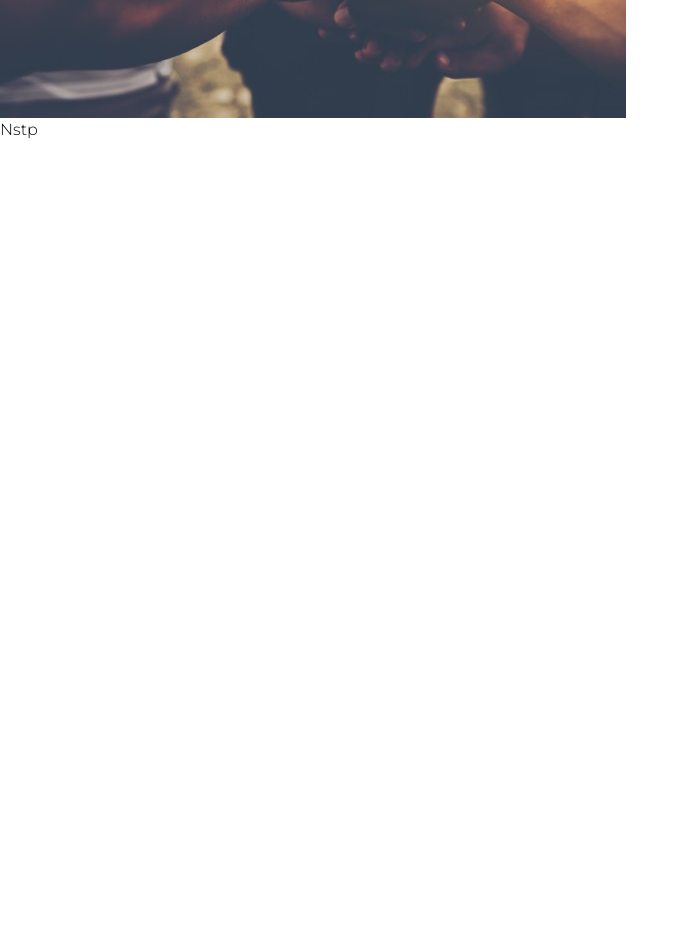
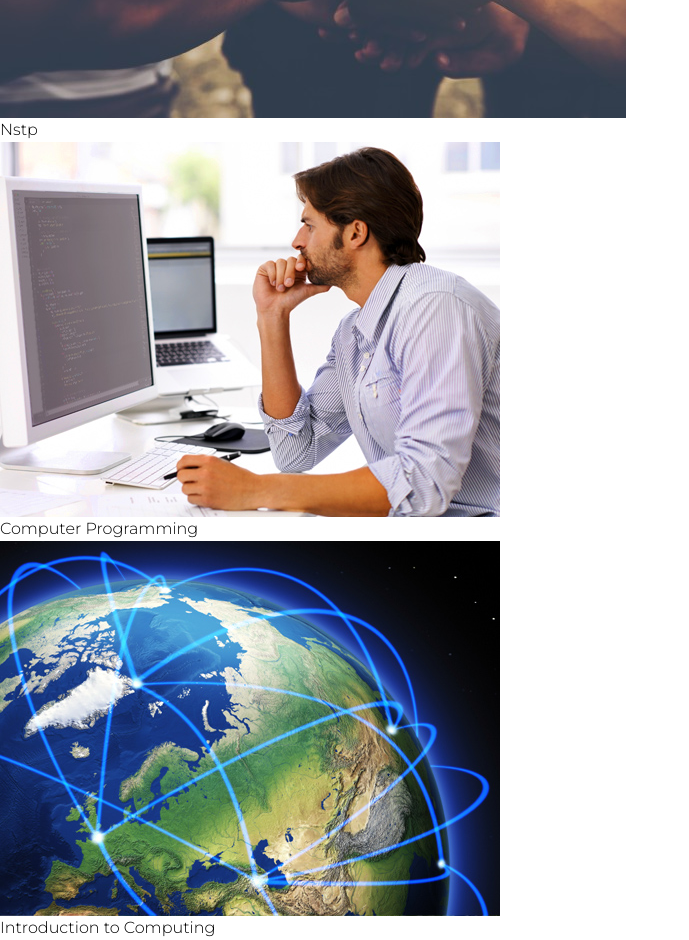
Before and after one commit to RyanMdg/bs101, a Next.js app in the folder front-end/admin/: page / in a window 1280 px wide. Shown: the part 2074-3014 px from the top of the page, without its empty margins (0-689 px from the left). Before the commit the page ends 2216 px from the top, so only its background shows below. Built offline with nearby package versions, Linux system fonts and the light colour scheme.

Commit message:
adding subjects

```diff
--- a/front-end/admin/src/app/components/subjects.js
+++ b/front-end/admin/src/app/components/subjects.js
@@ -1,18 +1,17 @@
 const Subject = ({ searchTerm }) => {
-  // Assuming 'subjects' is an array of subject objects with a 'name' property
   const subjects = [
     { id: "math2", name: "Math In Modern world" },
     { id: "nstp", name: "Nstp" },
-    // Add more subjects as needed
+    { id: "comprog", name: "Computer Programming" },
+    { id: "computing", name: "Introduction to Computing" },
   ];
 
-  // Filter subjects based on the search term
   const filteredSubjects = subjects.filter((subject) =>
     subject.name.toLowerCase().includes(searchTerm.toLowerCase())
   );
 
   return (
-    <div className="mt-8 md:grid grid-cols-2 gap-4 mx-4">
+    <div className="mt-3 md:grid grid-cols-2 gap-4 mx-4">
       {filteredSubjects.map((subject) => (
         <a
           key={subject.id}
@@ -21,7 +20,7 @@ const Subject = ({ searchTerm }) => {
         >
           <img
             src={`/${subject.id}.png`}
-            className="rounded-md"
+            className="rounded-md mt-7"
             alt={subject.name}
           />
           <span className="mt-2">{subject.name}</span>
```
Also changed, not shown: front-end/admin/pages/math2.js (renamed from front-end/admin/pages/math.js), front-end/admin/public/comprog.png (added), front-end/admin/public/computing.png (added).
